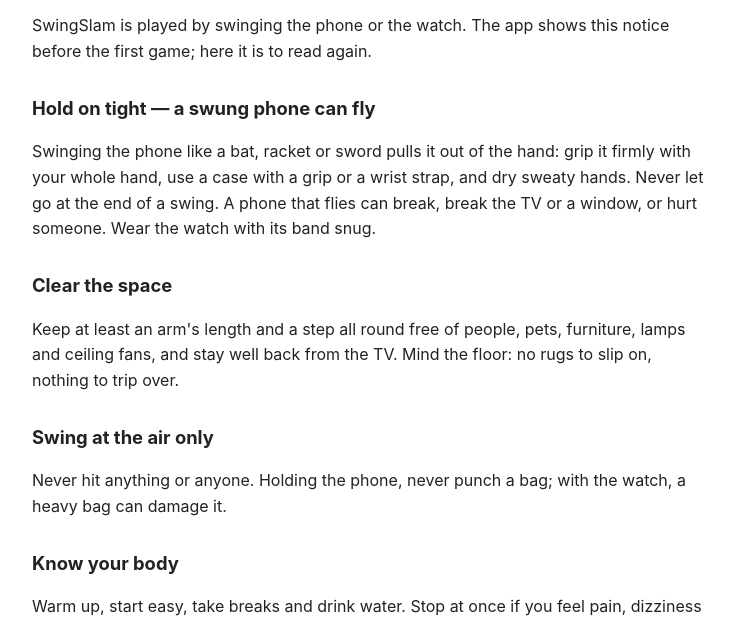
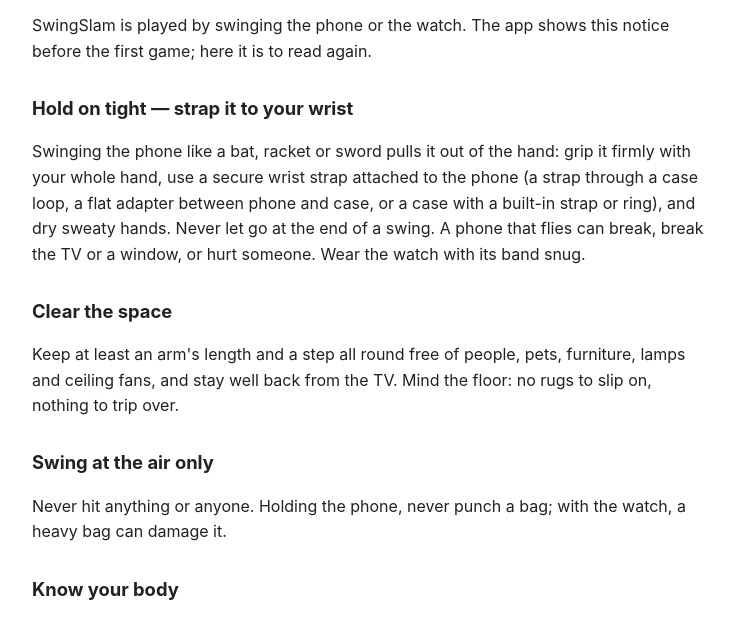
Before and after one commit to hadasrubo-dev/spiraapps.com, a plain HTML site: page swingslam/safety/index.html in a window 1280 px wide. Shown: the part 130-747 px from the top of the page, without its empty margins (268-1006 px from the left). Drawn offline with Linux system fonts and the light colour scheme.

Commit message:
SwingSlam safety page: hold on tight / strap it to your wrist wording matching the app; support line
Co-Authored-By: Claude Fable 5.2 <noreply@anthropic.com>

```diff
--- a/swingslam/safety/index.html
+++ b/swingslam/safety/index.html
@@ -11,8 +11,8 @@
 <p class="muted"><a href="/swingslam/">SwingSlam</a> · <a href="/swingslam/support/">Support</a> · <a href="/swingslam/privacy/">Privacy policy</a></p>
 <p>SwingSlam is played by swinging the phone or the watch. The app shows this notice before the first game; here it is to read again.</p>
 
-<h2>Hold on tight — a swung phone can fly</h2>
-<p>Swinging the phone like a bat, racket or sword pulls it out of the hand: grip it firmly with your whole hand, use a case with a grip or a wrist strap, and dry sweaty hands. Never let go at the end of a swing. A phone that flies can break, break the TV or a window, or hurt someone. Wear the watch with its band snug.</p>
+<h2>Hold on tight — strap it to your wrist</h2>
+<p>Swinging the phone like a bat, racket or sword pulls it out of the hand: grip it firmly with your whole hand, use a secure wrist strap attached to the phone (a strap through a case loop, a flat adapter between phone and case, or a case with a built-in strap or ring), and dry sweaty hands. Never let go at the end of a swing. A phone that flies can break, break the TV or a window, or hurt someone. Wear the watch with its band snug.</p>
 
 <h2>Clear the space</h2>
 <p>Keep at least an arm's length and a step all round free of people, pets, furniture, lamps and ceiling fans, and stay well back from the TV. Mind the floor: no rugs to slip on, nothing to trip over.</p>
```
Also changed, not shown: swingslam/support/index.html (+1 -1 lines).
